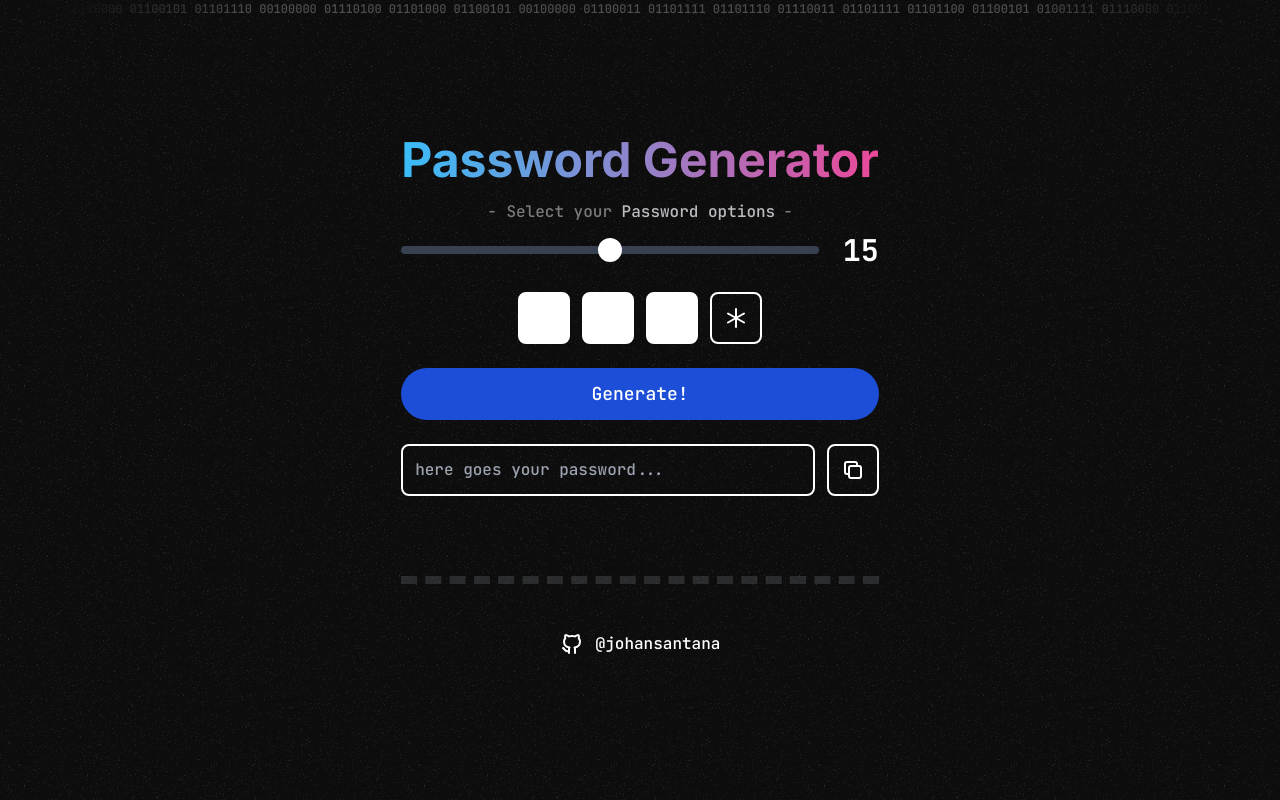
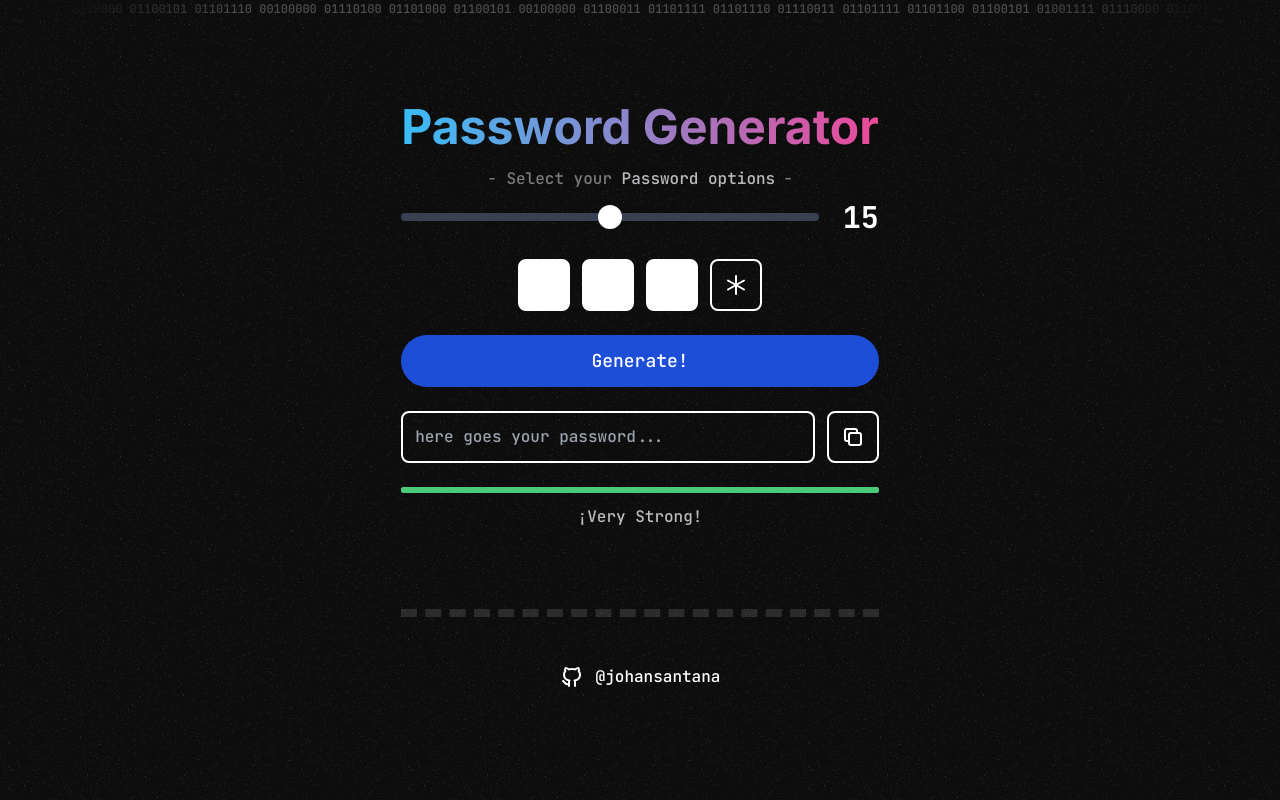
Before and after one commit to johansantana/password-generator, a Vue app: page / in a window 1280 px wide. Built offline with nearby package versions, Linux system fonts and the light colour scheme.

Commit message:
feat: created AppLoadingbar component and implemented strength feedback

```diff
--- a/src/components/AppGenerator.vue
+++ b/src/components/AppGenerator.vue
@@ -1,9 +1,12 @@
 <script setup>
-import { ref } from 'vue'
+import { ref, computed } from 'vue'
 import { animate, newPassword, checkPasswordStrength } from '../utils'
 import AppTooltip from './AppTooltip.vue'
 import AppWarning from './AppWarning.vue'
 import AppButton from './AppButton.vue'
+import AppLoadingbar from './AppLoadingbar.vue'
+
+// Icons
 import IconGithub from './icons/IconGithub.vue'
 import IconCopy from './icons/IconCopy.vue'
 import IconCheck from './icons/IconCheck.vue'
@@ -28,6 +31,10 @@ const handleGenerateNewPassword = length => {
   password.value = newPassword({ length, ...options.value })
   animate(password.value, animatedPassword)
 }
+
+const passwordStrength = computed(() => {
+  return checkPasswordStrength({ length: passwordLength.value, ...options.value })
+})
 
 const handleOptions = option => {
   const activeOptionsCount = Object.values(options.value).filter(value => value).length
@@ -173,10 +180,20 @@ const handleCopy = text => {
           </AppButton>
         </div>
       </Transition>
+
+      <!-- Loadingbar -->
+      <Transition name="slideup" :duration="3000" appear>
+        <div class="mt-6">
+          <AppLoadingbar
+            :value="passwordStrength.value"
+            :description="passwordStrength.description"
+          />
+        </div>
+      </Transition>
     </div>
 
     <!-- Footer -->
-    <Transition name="slideup" :duration="3000" appear>
+    <Transition name="slideup" :duration="3500" appear>
       <footer
         class="py-10 text-white flex flex-col items-center gap-6 border-t-8 border-dashed border-gray-400/20"
       >
--- /dev/null
+++ b/src/components/AppLoadingbar.vue
@@ -0,0 +1,33 @@
+<script setup>
+const props = defineProps({
+  value: {
+    type: Number,
+    default: 0
+  },
+  description: {
+    type: String,
+    default: ''
+  }
+})
+
+const bgColor = {
+  1: 'bg-red-500/80',
+  2: 'bg-yellow-500/80',
+  3: 'bg-yellow-300/80',
+  4: 'bg-green-300/80',
+  5: 'bg-green-500/80'
+}
+</script>
+
+<template>
+  <div class="flex flex-col gap-3">
+    <div class="w-full bg-gray-200 rounded-full h-1.5 dark:bg-gray-700">
+      <div
+        class="h-full rounded-full transition-all"
+        :style="{ width: `${props.value * 20}%` }"
+        :class="`${bgColor[props.value]}`"
+      ></div>
+    </div>
+    <p class="text-sm sm:text-base text-gray-200/80 w-fit mx-auto"> ¡{{ props.description }}! </p>
+  </div>
+</template>
```
